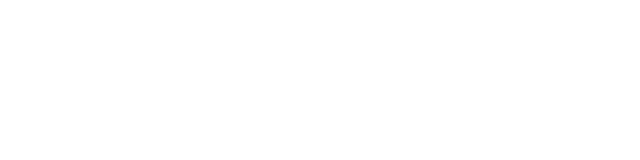
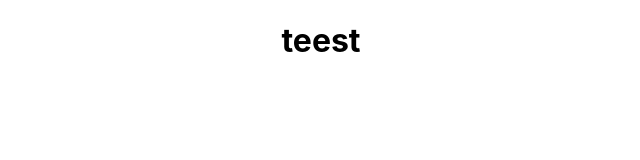
Before and after one commit to macakz/recruit-react, a React (Create React App) app: page / in a window 1280 px wide. Shown: the top 160 px of the page, without its empty margins (319-959 px from the left). Built offline with nearby package versions, Linux system fonts and the light colour scheme.

Commit message:
clean up of files

```diff
--- a/src/App.tsx
+++ b/src/App.tsx
@@ -1,9 +1,10 @@
 import React from 'react';
 import './App.css';
 
-function App() {
+const App = () => {
   return (
     <div className="App">
+    <h1>teest</h1>
     </div>
   );
 }
--- a/src/react-app-env.d.ts
+++ /dev/null
@@ -1 +0,0 @@
-/// <reference types="react-scripts" />
```
